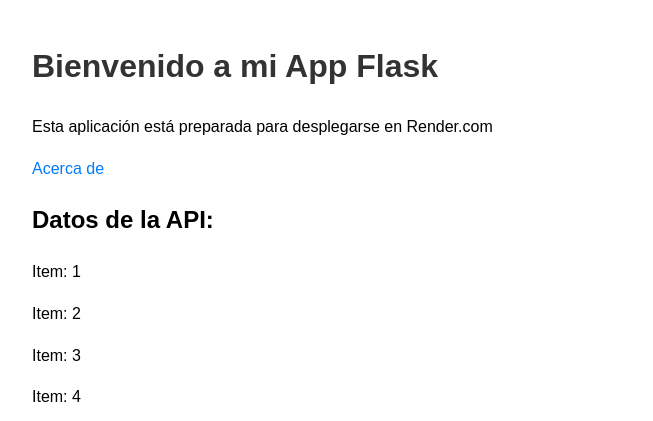
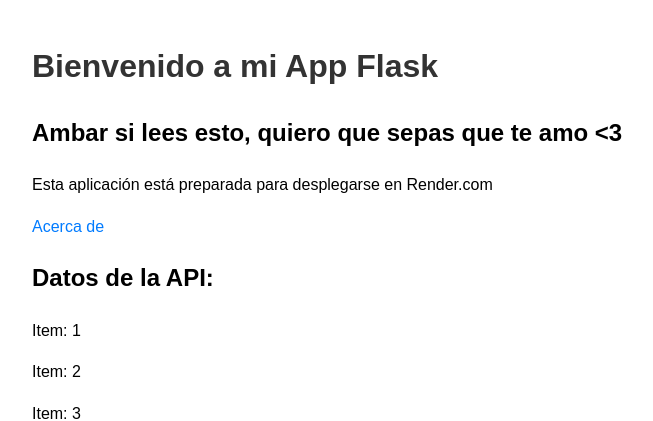
Before and after one commit to Atlls/foc_simplex, a Flask app: page / in a window 1280 px wide. Shown: the top 421 px of the page, without its empty margins (208-861 px from the left). Run offline with Flask 3, Linux system fonts and the light colour scheme.

Commit message:
[TEST]: test

```diff
--- a/app/templates/index.html
+++ b/app/templates/index.html
@@ -6,6 +6,7 @@
 </head>
 <body>
     <h1>Bienvenido a mi App Flask</h1>
+    <h2>Ambar si lees esto, quiero que sepas que te amo <3</h2>
     <p>Esta aplicación está preparada para desplegarse en Render.com</p>
     <a href="{{ url_for('about') }}">Acerca de</a>
 
```
